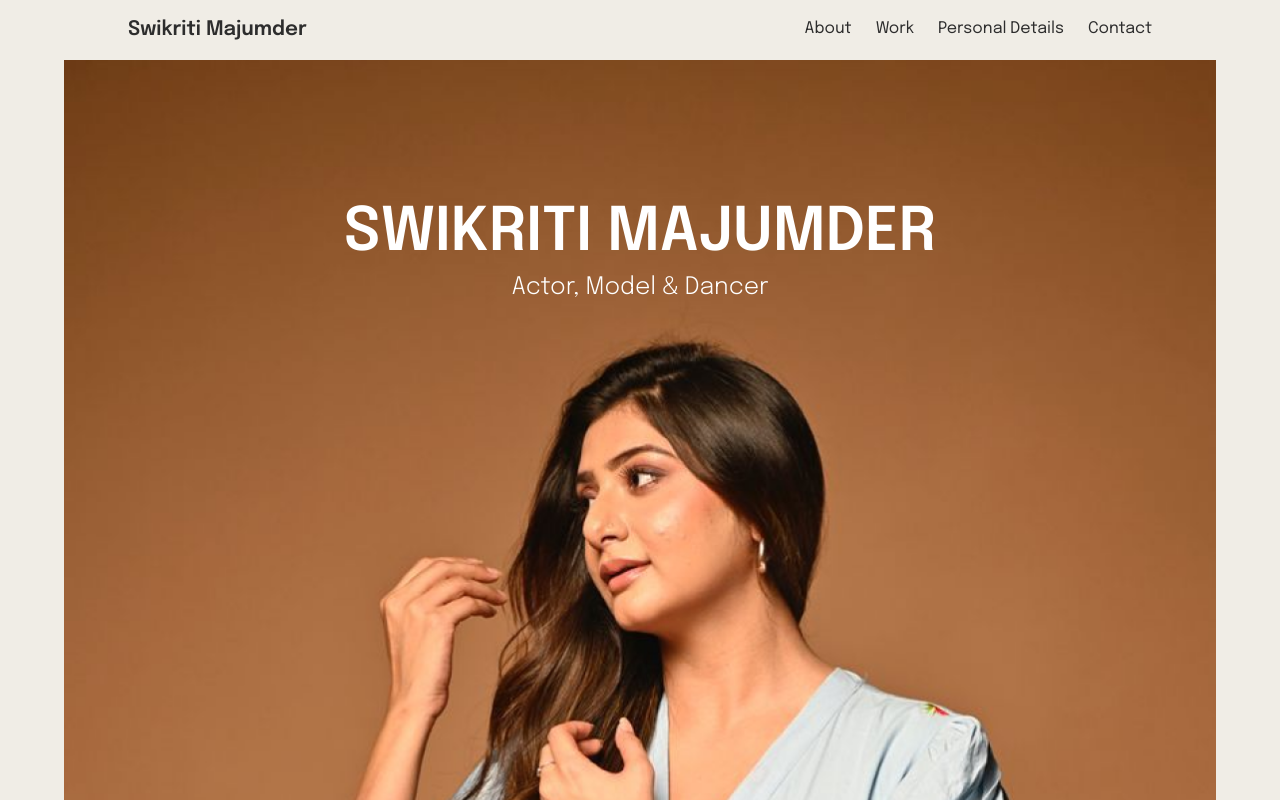
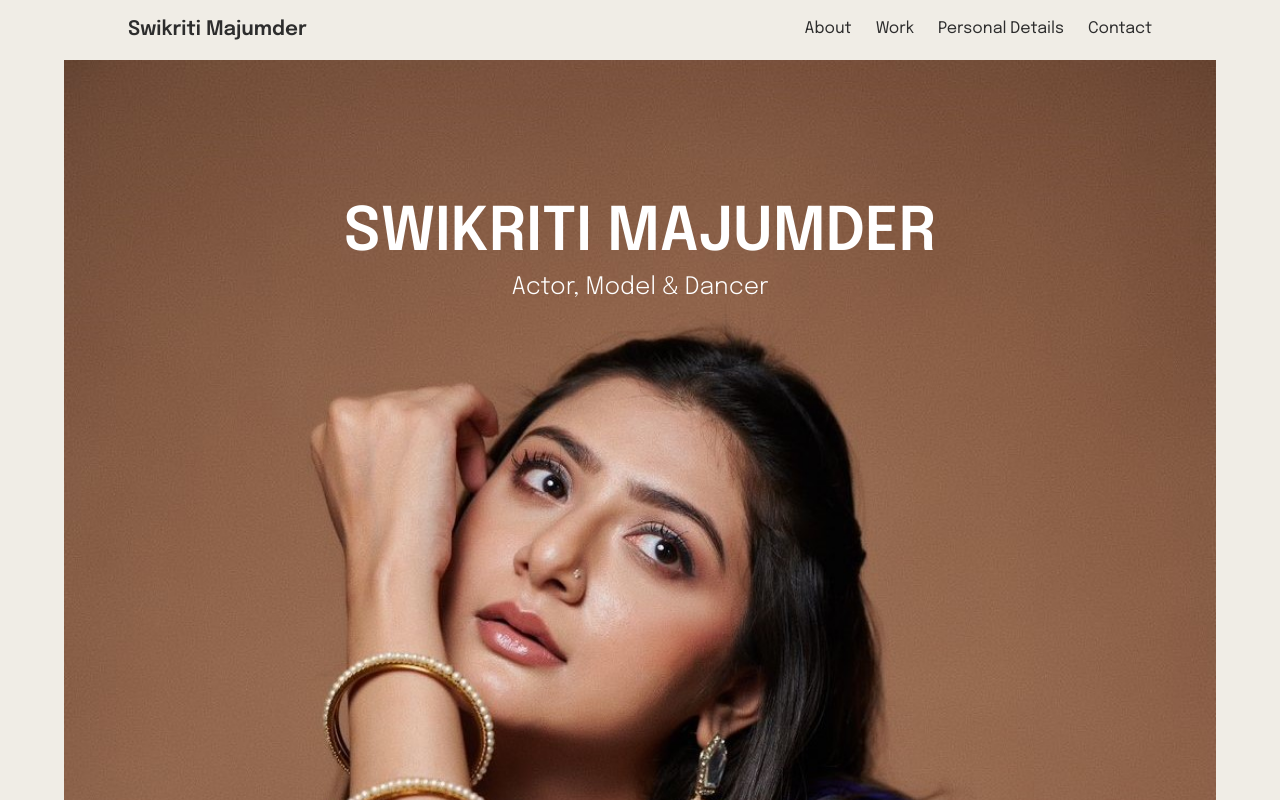
Before and after one commit to subham0269/swikriti-portfolio, a React (Vite) app: page / in a window 1280 px wide. Shown: the top 800 px of the page. Built offline with nearby package versions, Linux system fonts and the light colour scheme.

Commit message:
Add hero section image

```diff
--- a/src/Components/Home.jsx
+++ b/src/Components/Home.jsx
@@ -1,5 +1,5 @@
 import { lazy, Suspense, useState, useEffect } from "react";
-import heroImg from '../assets/hero.png'
+import heroImg from '../assets/hero.JPG';
 
 const Home = () => {
     const [isAnimated, setIsAnimated] = useState(false);
@@ -28,7 +28,7 @@ const Home = () => {
                     loading="lazy"
                     width="1480" // Set the width of the image
                     height="auto"
-                    className="mx-auto w-full md:max-w-[96%] h-auto object-cover aspect-[9/16] md:aspect-[4/3]"
+                    className="mx-auto w-full md:max-w-[96%] h-auto object-cover object-center aspect-[9/16] md:aspect-[4/3]"
                 />
             </Suspense>
         </div>
```
Also changed, not shown: src/assets/hero.JPG.
